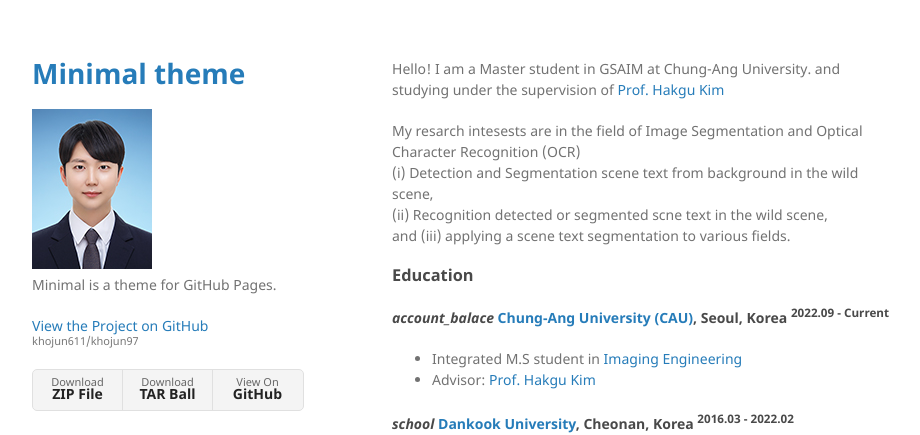
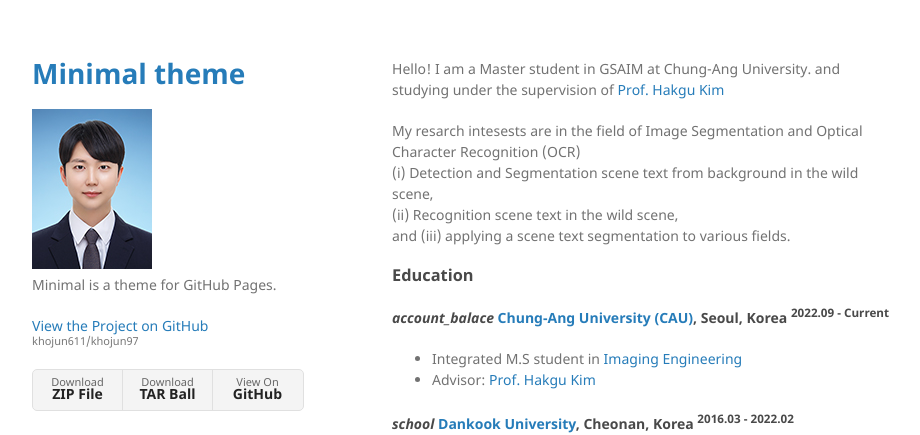
Before and after one commit to khojun611/khojun97, a Jekyll site: the page built from index.md, in a window 1280 px wide. Shown: the top 435 px of the page, without its empty margins (178-1098 px from the left). Built offline with Jekyll 4.4.1, drawn with Linux system fonts in a browser that asks for light colours.

Commit message:
Update index.md

```diff
--- a/index.md
+++ b/index.md
@@ -8,7 +8,7 @@ I am a Master student in GSAIM at Chung-Ang University. and studying under the s
 
 My resarch intesests are in the field of Image Segmentation and Optical Character Recognition (OCR)
 (i) Detection and Segmentation scene text from background in the wild scene,
-(ii) Recognition detected or segmented scne text in the wild scene,
+(ii) Recognition scene text in the wild scene,
 and (iii) applying a scene text segmentation to various fields.
 
 
```
